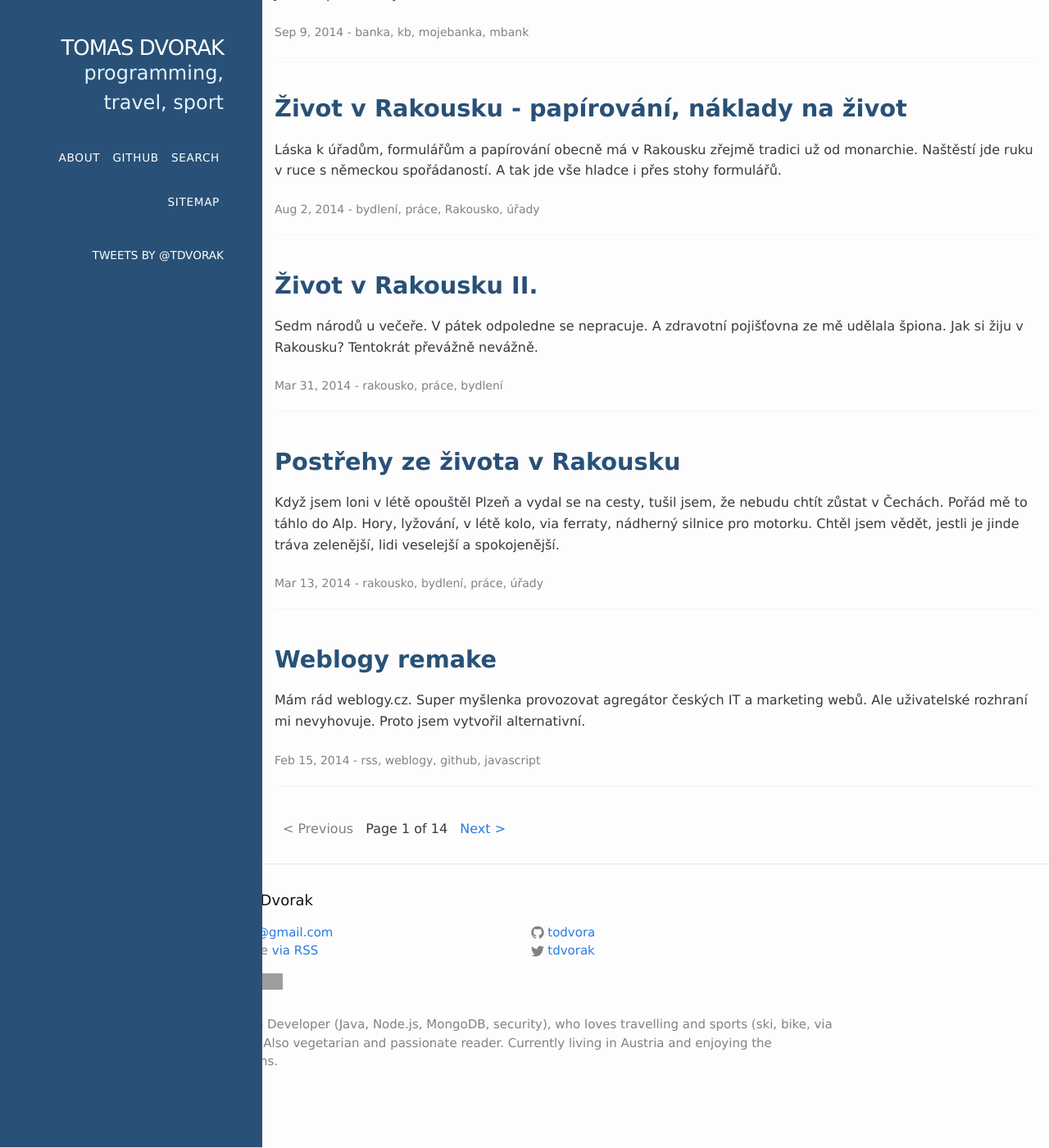
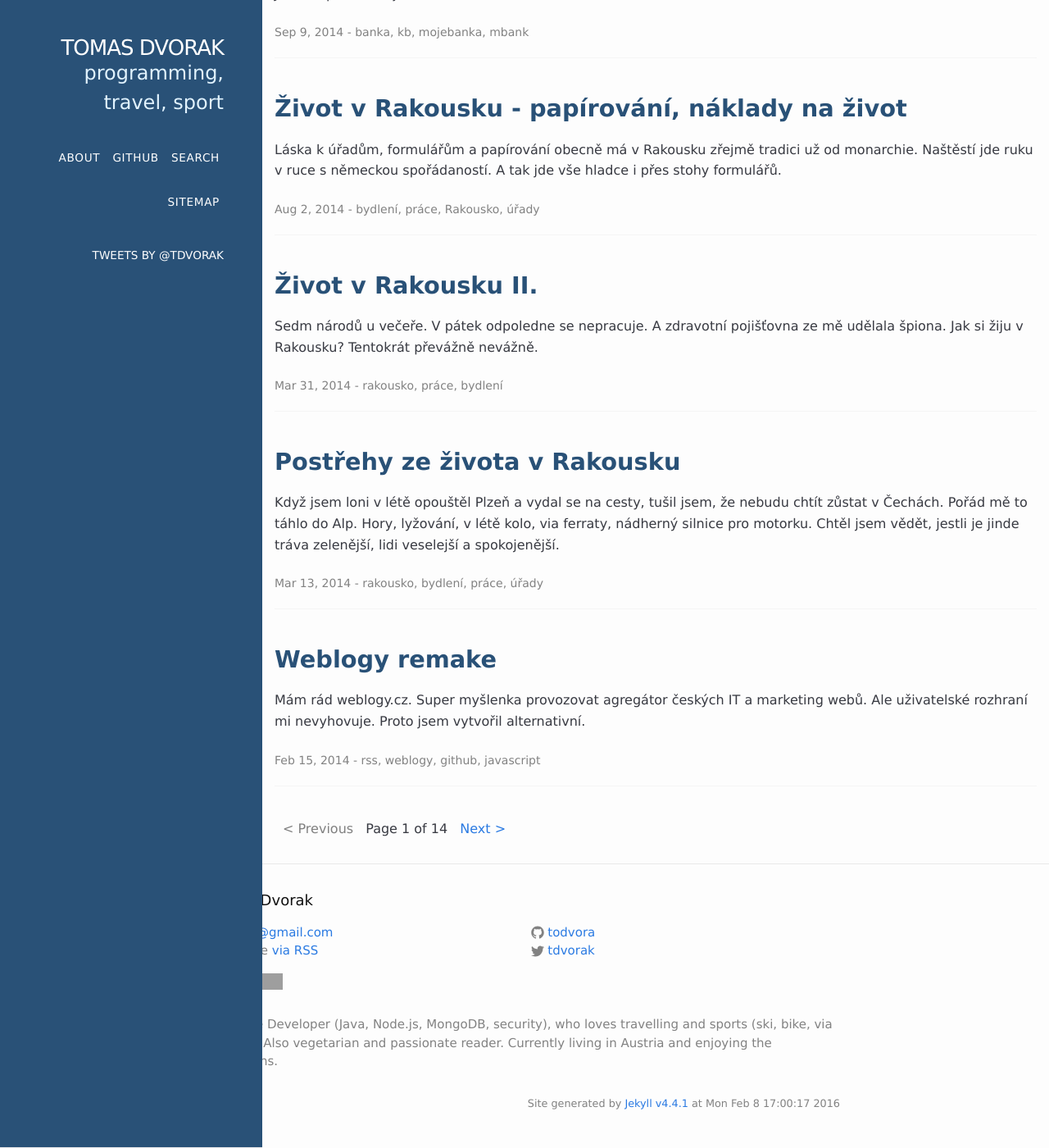
Before and after one commit to todvora/todvora.github.io, a Jekyll site: the page built from index.html, in a window 1280 px wide and 1400 px high, scrolled down 1389 px. Shown: the whole window at 82% size. Built offline with Jekyll 4.4.1, drawn with Linux system fonts in a browser that asks for light colours; the list of posts is cut into pages by our own code; comment, search, counter and statistics services are not loaded; grey boxes are pictures that could not be loaded.

Commit message:
generator info in footer, gitignore config, readme update

```diff
--- a/_includes/footer.html
+++ b/_includes/footer.html
@@ -44,5 +44,6 @@
         <p class="text">{{ site.description }}</p>
       </div>
     </div>
+    <p class="generated">Site generated by <a href="https://jekyllrb.com/">Jekyll v{{ jekyll.version }}</a> at {{ site.time | date: "%c" }}</p>
   </div>
 </footer>
--- a/_sass/_layout.scss
+++ b/_sass/_layout.scss
@@ -139,6 +139,12 @@
     width:         calc(45% - (#{$spacing-unit} / 2));
 }
 
+.site-footer .generated {
+  font-size:80%;
+  text-align:right;
+  color:$grey-color;
+}
+
 @include media-query($on-laptop) {
     .footer-col-1,
     .footer-col-2 {
```
Also changed, not shown: README.md, 1 other file.
